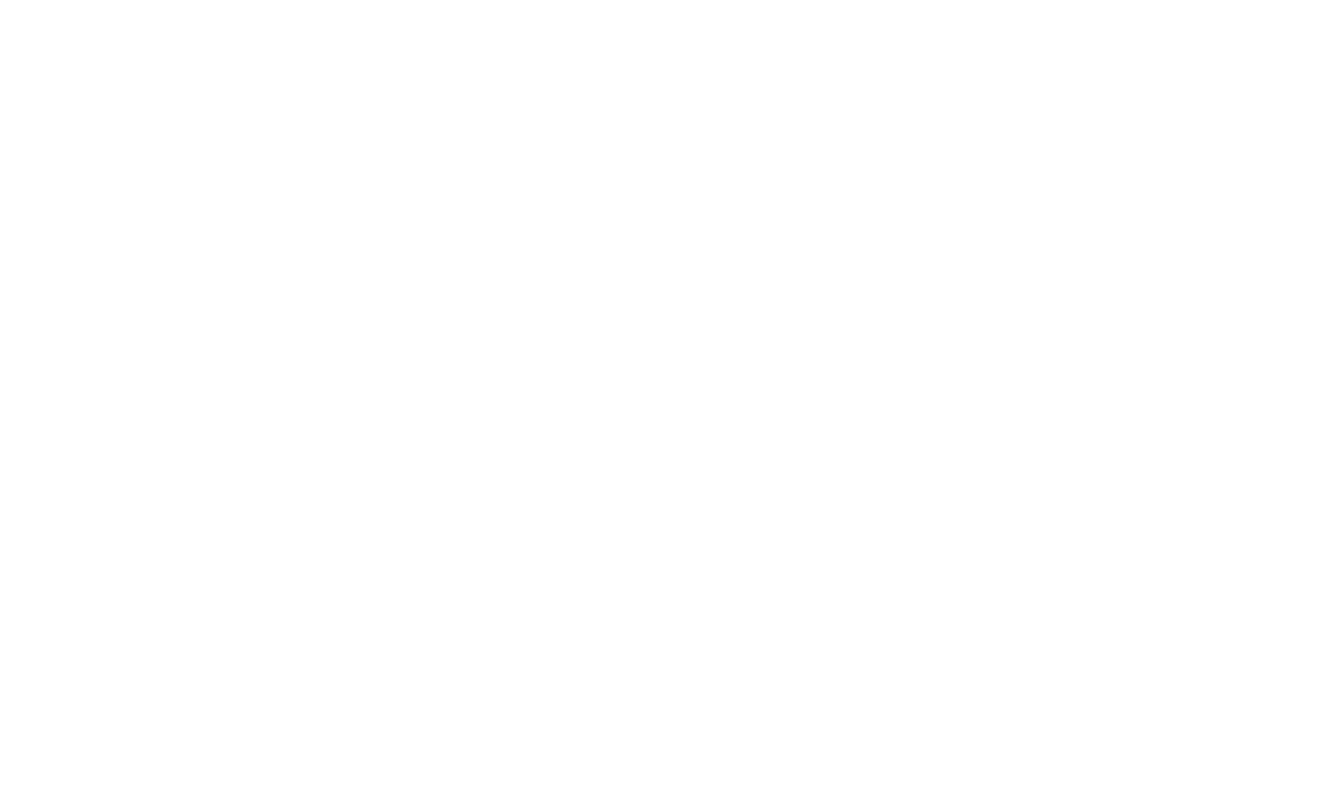
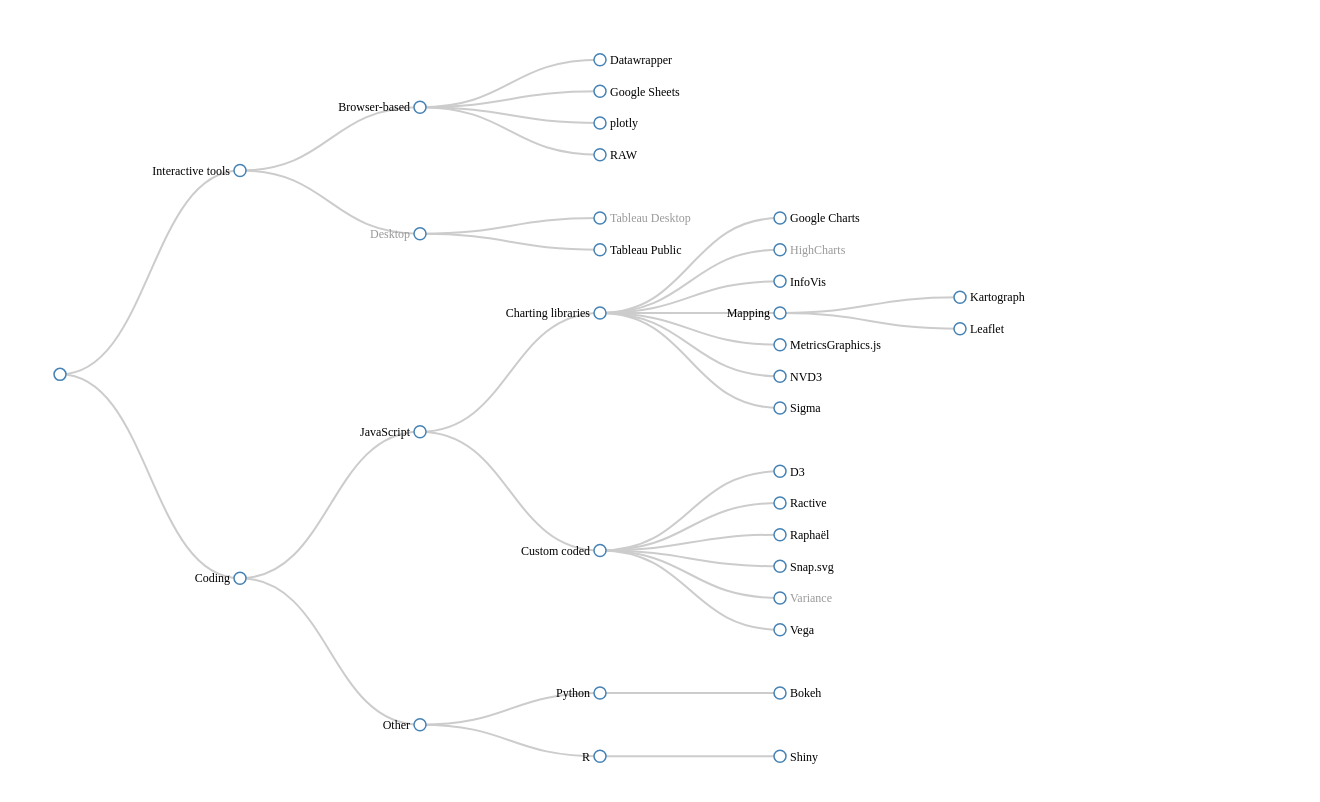
Before and after one commit to abhishekpatil4/d3js-mindmap, a plain HTML site: page index.html in a window 1280 px wide. Shown: the whole page, 1320 px wide, since content can reach past the window. Drawn offline with nearby package versions, Linux system fonts and the light colour scheme.

Commit message:
added js

```diff
--- a/index.html
+++ b/index.html
@@ -12,4 +12,5 @@
 
 </div>
 </body>
+<script src="script.js" charset="utf-8"></script>
 </html>
--- /dev/null
+++ b/script.js
@@ -0,0 +1,360 @@
+var json_data = {
+    "name": " ",
+    "children": [
+      {
+       "name": "Interactive tools",
+       "free": true,
+       "description": "Interactive authoring tools",
+       "children": [
+        {
+         "name": "Browser-based",
+         "description": "Web-based 'cloud' applications for authoring data visualisations",
+         "free": true,
+         "children": [
+          {
+           "name": "Datawrapper",
+           "description": "An open-source platform for publishing charts on the web. Cloud-based or self-hosted.",
+           "url": "https://datawrapper.de/",
+           "free": true
+          },
+          {
+           "name": "Google Sheets",
+           "description": "Spreadsheet in the cloud with charting",
+           "free": true
+          },
+          {
+           "name": "plotly",
+           "description": "Cloud-based interactive tool for creating data visualisations",
+           "url": "https://plot.ly/",
+           "free": true
+          },
+          {
+           "name": "RAW",
+           "description": "Open-source interactive tool for creating and exporting D3-like charts",
+           "url": "http://raw.densitydesign.org/",
+           "free": true
+          }
+         ]
+        },
+        {
+         "name": "Desktop",
+         "children": [
+          {
+           "name": "Tableau Desktop",
+           "description": "Powerful tool for data analytics and visualisation",
+           "url": "http://www.tableausoftware.com/products/desktop"
+          },
+          {
+           "name": "Tableau Public",
+           "description": "Free version of Tableau Desktop where charts are public",
+           "url": "http://www.tableausoftware.com/products/public",
+           "free": true
+          }
+         ]
+        }
+       ]
+      },
+      {
+       "name": "Coding",
+       "description": "Code-based data visualisation creation",
+       "free": true,
+       "children": [
+        {
+         "name": "JavaScript",
+         "description": "The language behind most (all?) browser-based data visualisations",
+         "free": true,
+         "children": [
+          {
+           "name": "Charting libraries",
+           "description": "Off-the-shelf pre-designed charts. Easy to use but less flexible.",
+           "free": true,
+           "children": [
+            {
+             "name": "Google Charts",
+             "description": "A good selection of charts including bar, line, scatter, geo, pie, donut, org etc.",
+             "url": "https://developers.google.com/chart/",
+             "free": true
+            },
+            {
+             "name": "HighCharts",
+             "description": "A well maintained commercial library of commonly used chart types",
+             "url": "http://www.highcharts.com/"
+            },
+            {
+             "name": "InfoVis",
+             "description": "A lovely selection of charts including bar, pie, sunburst, icicle, network, trees etc.",
+             "url": "http://philogb.github.io/jit/",
+             "free": true
+            },
+            {
+             "name": "Mapping",
+             "description": "Libraries for visualising geographic data",
+             "free": true,
+             "children": [
+              {
+               "name": "Kartograph",
+               "description": "Lovely vector based mapping library with good browser support",
+               "url": "http://kartograph.org/",
+               "free": true
+              },
+              {
+               "name": "Leaflet",
+               "description": "Tile-based mapping library",
+               "url": "http://leafletjs.com/",
+               "free": true
+              }
+             ]
+            },
+            {
+             "name": "MetricsGraphics.js",
+             "description": "Beautiful line, scatter and histogram charts built on top of D3",
+             "url": "http://metricsgraphicsjs.org/",
+             "free": true
+            },
+            {
+             "name": "NVD3",
+             "description": "A general purpose charting library built on top of D3",
+             "url": "http://nvd3.org/",
+             "free": true
+            },
+            {
+             "name": "Sigma",
+             "description": "Library for visualising networks",
+             "url": "http://sigmajs.org/",
+             "free": true
+            }
+           ]
+          },
+          {
+           "name": "Custom coded",
+           "description": "For maximum flexibility, custom coding is the way to go. These libraries will lend a hand.",
+           "free": true,
+           "children": [
+            {
+             "name": "D3",
+             "description": "The jewel in the crown of web-based data visualisation. A library packed full of components for building any data visualisation you can imagine.",
+             "url": "http://d3js.org/",
+             "free": true
+            },
+            {
+             "name": "Ractive",
+             "description": "Relatively new, Ractive helps you make your HTML and SVG interactive",
+             "url": "http://www.ractivejs.org/",
+             "free": true
+            },
+            {
+             "name": "Raphaël",
+             "description": "A general purpose drawing library with good browser support",
+             "url": "http://raphaeljs.com/",
+             "free": true
+            },
+            {
+             "name": "Snap.svg",
+             "description": "A modern version of Raphaël that supports modern browsers",
+             "url": "http://snapsvg.io/",
+             "free": true
+            },
+            {
+             "name": "Variance",
+             "description": "A declarative, mark-up based data visualisation library",
+             "url": "https://variancecharts.com/"
+            },
+            {
+             "name": "Vega",
+             "description": "A declarative language for specifying data visualistions",
+             "url": "http://trifacta.github.io/vega/",
+             "free": true
+            }
+           ]
+          }
+         ]
+        },
+        {
+         "name": "Other",
+         "description": "Non-JavaScript languages for producing web-based data visualisations",
+         "free": true,
+         "children": [
+          {
+           "name": "Python",
+           "description": "Python's a very popular language in data science and is a pleasant language to learn and use",
+           "free": true,
+           "children": [
+            {
+             "name": "Bokeh",
+             "description": "A powerful tool for producing interactive plots, dashboards and data applications",
+             "url": "http://bokeh.pydata.org/",
+             "free": true
+            }
+           ]
+          },
+          {
+           "name": "R",
+           "description": "Very popular language for data science",
+           "free": true,
+           "children": [
+            {
+             "name": "Shiny",
+             "description": "A platform for producing web applications using R",
+             "url": "http://shiny.rstudio.com/",
+             "free": true
+            }
+           ]
+          }
+         ]
+        }
+       ]
+      }
+    ]
+   }
+
+   var m = [20, 120, 20, 20],
+       w = 1280 - m[1] - m[3],
+       h = 800 - m[0] - m[2],
+       i = 0,
+       root;
+
+   var tree = d3.layout.tree()
+       .size([h, w]);
+
+   var diagonal = d3.svg.diagonal()
+       .projection(function(d) { return [d.y, d.x]; });
+
+   var vis = d3.select("#body").append("svg:svg")
+       .attr("width", w + m[1] + m[3])
+       .attr("height", h + m[0] + m[2])
+     .append("svg:g")
+       .attr("transform", "translate(" + m[3] + "," + m[0] + ")");
+
+   root = json_data;
+   root.x0 = h / 2;
+   root.y0 = 0;
+
+   function toggleAll(d) {
+     if (d.children) {
+       d.children.forEach(toggleAll);
+       toggle(d);
+     }
+   }
+
+     // Initialize the display to show a few nodes.
+     // root.children.forEach(toggleAll);
+     // toggle(root.children[1]);
+     // toggle(root.children[1].children[2]);
+     // toggle(root.children[9]);
+     // toggle(root.children[9].children[0]);
+
+    update(root);
+
+
+   function update(source) {
+     var duration = d3.event && d3.event.altKey ? 5000 : 500;
+
+     // Compute the new tree layout.
+     var nodes = tree.nodes(root).reverse();
+
+     // Normalize for fixed-depth.
+     nodes.forEach(function(d) { d.y = d.depth * 180; });
+
+     // Update the nodes…
+     var node = vis.selectAll("g.node")
+         .data(nodes, function(d) { return d.id || (d.id = ++i); });
+
+     // Enter any new nodes at the parent's previous position.
+     var nodeEnter = node.enter().append("svg:g")
+         .attr("class", "node")
+         .attr("transform", function(d) { return "translate(" + source.y0 + "," + source.x0 + ")"; })
+         .on("click", function(d) { toggle(d); update(d); });
+
+     nodeEnter.append("svg:circle")
+         .attr("r", 1e-6)
+         .style("fill", function(d) { return d._children ? "lightsteelblue" : "#fff"; });
+
+     nodeEnter.append('a')
+         .attr('xlink:href', function(d) {
+           return d.url;
+         })
+         .append("svg:text")
+         .attr("x", function(d) { return d.children || d._children ? -10 : 10; })
+         .attr("dy", ".35em")
+         .attr("text-anchor", function(d) { return d.children || d._children ? "end" : "start"; })
+         .text(function(d) { return d.name; })
+         .style('fill', function(d) {
+           return d.free ? 'black' : '#999';
+         })
+         .style("fill-opacity", 1e-6);
+
+     nodeEnter.append("svg:title")
+       .text(function(d) {
+         return d.description;
+       });
+
+     // Transition nodes to their new position.
+     var nodeUpdate = node.transition()
+         .duration(duration)
+         .attr("transform", function(d) { return "translate(" + d.y + "," + d.x + ")"; });
+
+     nodeUpdate.select("circle")
+         .attr("r", 6)
+         .style("fill", function(d) { return d._children ? "lightsteelblue" : "#fff"; });
+
+     nodeUpdate.select("text")
+         .style("fill-opacity", 1);
+
+     // Transition exiting nodes to the parent's new position.
+     var nodeExit = node.exit().transition()
+         .duration(duration)
+         .attr("transform", function(d) { return "translate(" + source.y + "," + source.x + ")"; })
+         .remove();
+
+     nodeExit.select("circle")
+         .attr("r", 1e-6);
+
+     nodeExit.select("text")
+         .style("fill-opacity", 1e-6);
+
+     // Update the links…
+     var link = vis.selectAll("path.link")
+         .data(tree.links(nodes), function(d) { return d.target.id; });
+
+     // Enter any new links at the parent's previous position.
+     link.enter().insert("svg:path", "g")
+         .attr("class", "link")
+         .attr("d", function(d) {
+           var o = {x: source.x0, y: source.y0};
+           return diagonal({source: o, target: o});
+         })
+       .transition()
+         .duration(duration)
+         .attr("d", diagonal);
+
+     // Transition links to their new position.
+     link.transition()
+         .duration(duration)
+         .attr("d", diagonal);
+
+     // Transition exiting nodes to the parent's new position.
+     link.exit().transition()
+         .duration(duration)
+         .attr("d", function(d) {
+           var o = {x: source.x, y: source.y};
+           return diagonal({source: o, target: o});
+         })
+         .remove();
+
+     // Stash the old positions for transition.
+     nodes.forEach(function(d) {
+       d.x0 = d.x;
+       d.y0 = d.y;
+     });
+   }
+
+   // Toggle children.
+   function toggle(d) {
+     if (d.children) {
+       d._children = d.children;
+       d.children = null;
+     } else {
+       d.children = d._children;
+       d._children = null;
+     }
+   }
```
